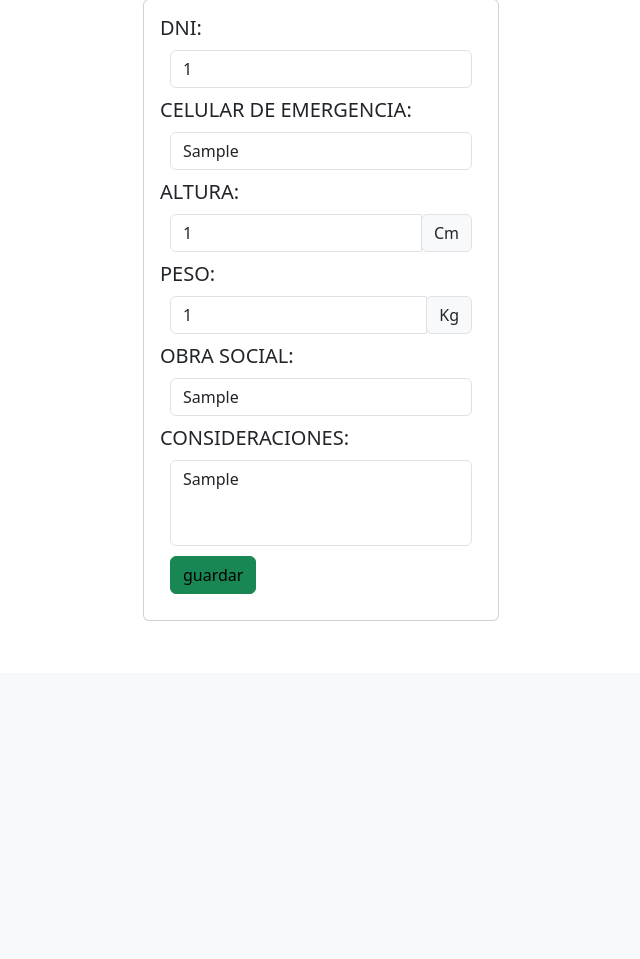
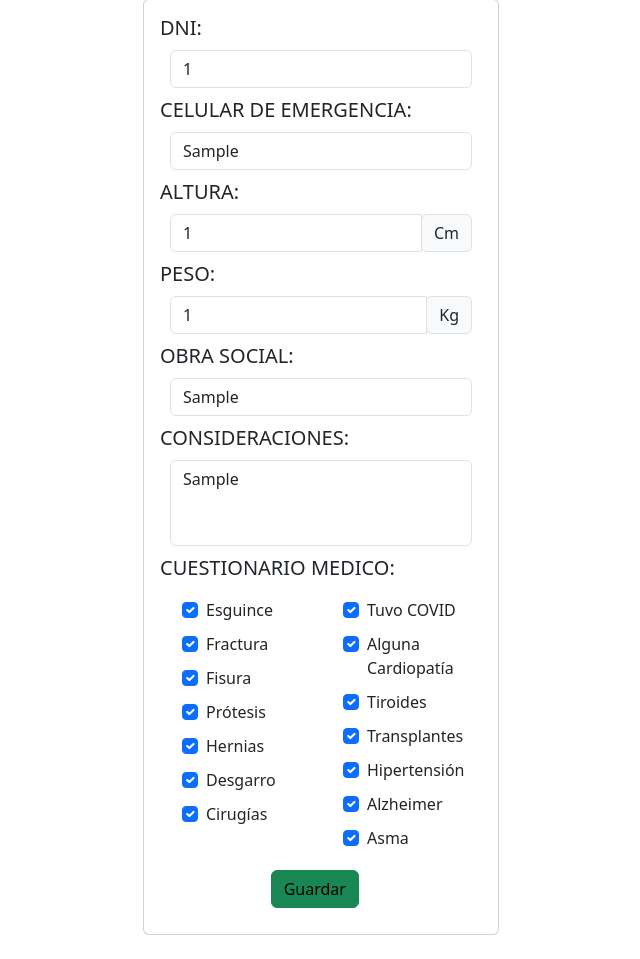
Before and after one commit to sarquis12/Aquapilates, a Django app: page /verFichaMedica/1 in a window 1280 px wide. Shown: the part 127-1086 px from the top of the page, without its empty margins (319-959 px from the left). Before the commit the page ends 748 px from the top, so only its background shows below. Run offline with Django 5.2, Linux system fonts and the light colour scheme; a user stored in the database is signed in; tables that the repository leaves empty hold one stand-in row (values such as "Sample post").

Commit message:
cuestionario medico
se añadió lo necesario para que funcione el cuestionario(campos en el modelo, cambios en html y funciones en la view)

```diff
--- a/Aplicaciones/clientes/templates/fichaMedica.html
+++ b/Aplicaciones/clientes/templates/fichaMedica.html
@@ -9,24 +9,17 @@
                 <form action="/editarFichaMedica/" method="POST"> {% csrf_token %}
                     <H5>DNI:</H5>
                     <div class="form-group">
-                        <input type="text" id="txtDNI" value="{{cliente.dni_id}}" name="txtDNI" class=" form-control " placeholder="dni"   readonly required>
+                        <input type="text" id="txtDNI" value="{{ cliente.dni_id }}" name="txtDNI" class="form-control" placeholder="dni" readonly required>
                     </div>
                     <H5>CELULAR DE EMERGENCIA:</H5>
-                    {% if cliente.celular_emergencia is None  %}
                     <div class="form-group">
-                        <input null=True type="text" id="txtCelular" name="txtCelular"  class=" form-control " placeholder="celular de emergencia"  maxlength="15" >
+                        <input type="text" id="txtCelular" name="txtCelular" value="{{ cliente.celular_emergencia }}" class="form-control" placeholder="celular de emergencia" maxlength="15">
                     </div>
-                    {% else  %}
-                    <div class="form-group">
-                        <input null=True type="text" id="txtCelular" name="txtCelular" value="{{ cliente.celular_emergencia }}"  class=" form-control " placeholder="celular de emergencia"  maxlength="15" >
-                    </div>
-                    {% endif %}
-
 
                     <H5>ALTURA:</H5>
                     <div class="form-group">
                         <div class="input-group">
-                            <input type="number" id="NumAltura" name="NumAltura" value="{{cliente.altura}}" class="form-control" placeholder="altura" step="1" min="0">
+                            <input type="number" id="NumAltura" name="NumAltura" value="{{ cliente.altura }}" class="form-control" placeholder="altura" step="1" min="0">
                             <div class="input-group-append">
                                 <span class="input-group-text">Cm</span>
                             </div>
@@ -35,44 +28,98 @@
                     <H5>PESO:</H5>
                     <div class="form-group">
                         <div class="input-group">
-                            <input type="number" id="NumPeso" name="NumPeso" value="{{cliente.peso}}" class="form-control" placeholder="peso" step="1" min="0">
+                            <input type="number" id="NumPeso" name="NumPeso" value="{{ cliente.peso }}" class="form-control" placeholder="peso" step="1" min="0">
                             <div class="input-group-append">
                                 <span class="input-group-text">Kg</span>
                             </div>
                         </div>
                     </div>
                     <H5>OBRA SOCIAL:</H5>
-                    {% if cliente.obra_social == "None" %}
                     <div class="form-group">
-                        <input type="text" id="txtObra" name="txtObra"  class=" form-control " placeholder="obra social"  maxlength="50" >
+                        <input type="text" id="txtObra" name="txtObra" value="{{ cliente.obra_social }}" class="form-control" placeholder="obra social" maxlength="50">
                     </div>
-                    {% else %}
-                    <div class="form-group">
-                        <input type="text" id="txtObra" name="txtObra" value="{{cliente.obra_social}}" class=" form-control " placeholder="obra social"  maxlength="50" >
-                    </div>
-                    {% endif %}
-
-
 
                     <H5>CONSIDERACIONES:</H5>
-                    {% if cliente.consideraciones == "None" %}
                     <div class="form-group">
-                            <textarea id="txtConsideraciones" name="txtConsideraciones" class="form-control" placeholder="consideraciones" rows="3" oninput="autoResize(this)"></textarea>
+                        <textarea id="txtConsideraciones" name="txtConsideraciones" class="form-control" placeholder="consideraciones" rows="3" oninput="autoResize(this)">{{ cliente.consideraciones }}</textarea>
                     </div>
-                    {% else %}
-                        <div class="form-group">
-                            <textarea id="txtConsideraciones" name="txtConsideraciones" class="form-control" placeholder="consideraciones" rows="3" oninput="autoResize(this)">{{cliente.consideraciones}}</textarea>
+
+                    <h5>CUESTIONARIO MEDICO:</h5>
+                    <div class="container">
+                        <div class="row">
+
+                            <div class="col-md-6" >
+                                <div class="form-group form-check">
+                                    <input type="checkbox" class="form-check-input" id="esguince" name="esguince" {% if cliente.esguince %}checked{% endif %}>
+                                    <label class="form-check-label" for="esguince">Esguince</label>
                                 </div>
-                    {% endif %}
+                                <div class="form-group form-check">
+                                    <input type="checkbox" class="form-check-input" id="fractura" name="fractura" {% if cliente.fractura %}checked{% endif %}>
+                                    <label class="form-check-label" for="fractura">Fractura</label>
+                                </div>
+                                <div class="form-group form-check">
+                                    <input type="checkbox" class="form-check-input" id="fisura" name="fisura" {% if cliente.fisura %}checked{% endif %}>
+                                    <label class="form-check-label" for="fisura">Fisura</label>
+                                </div>
+                                <div class="form-group form-check">
+                                    <input type="checkbox" class="form-check-input" id="protesis" name="protesis" {% if cliente.protesis %}checked{% endif %}>
+                                    <label class="form-check-label" for="protesis">Prótesis</label>
+                                </div>
+                                <div class="form-group form-check">
+                                    <input type="checkbox" class="form-check-input" id="hernias" name="hernias" {% if cliente.hernias %}checked{% endif %}>
+                                    <label class="form-check-label" for="hernias">Hernias</label>
+                                </div>
+                                <div class="form-group form-check">
+                                    <input type="checkbox" class="form-check-input" id="desgarro" name="desgarro" {% if cliente.desgarro %}checked{% endif %}>
+                                    <label class="form-check-label" for="desgarro">Desgarro</label>
+                                </div>
+                                <div class="form-group form-check">
+                                    <input type="checkbox" class="form-check-input" id="cirugias" name="cirugias" {% if cliente.cirugias %}checked{% endif %}>
+                                    <label class="form-check-label" for="cirugias">Cirugías</label>
+                                </div>
 
+                            </div>
+                            <div class="col-md-6">
 
-                    <div class="form-group">
-                        <button type="submit" class="btn btn-block btn-success text-black">guardar</button>
+                                <div class="form-group form-check">
+                                    <input type="checkbox" class="form-check-input" id="tuvo_covid" name="tuvo_covid" {% if cliente.tuvo_covid %}checked{% endif %}>
+                                    <label class="form-check-label" for="tuvo_covid">Tuvo COVID</label>
+                                </div>
+                                <div class="form-group form-check">
+                                    <input type="checkbox" class="form-check-input" id="alguna_cardiopatia" name="alguna_cardiopatia" {% if cliente.alguna_cardiopatia %}checked{% endif %}>
+                                    <label class="form-check-label" for="alguna_cardiopatia">Alguna Cardiopatía</label>
+                                </div>
+                                <div class="form-group form-check">
+                                    <input type="checkbox" class="form-check-input" id="tiroides" name="tiroides" {% if cliente.tiroides %}checked{% endif %}>
+                                    <label class="form-check-label" for="tiroides">Tiroides</label>
+                                </div>
+                                <div class="form-group form-check">
+                                    <input type="checkbox" class="form-check-input" id="transplantes" name="transplantes" {% if cliente.transplantes %}checked{% endif %}>
+                                    <label class="form-check-label" for="transplantes">Transplantes</label>
+                                </div>
+                                <div class="form-group form-check">
+                                    <input type="checkbox" class="form-check-input" id="hipertension" name="hipertension" {% if cliente.hipertension %}checked{% endif %}>
+                                    <label class="form-check-label" for="hipertension">Hipertensión</label>
+                                </div>
+                                <div class="form-group form-check">
+                                    <input type="checkbox" class="form-check-input" id="alzheimer" name="alzheimer" {% if cliente.alzheimer %}checked{% endif %}>
+                                    <label class="form-check-label" for="alzheimer">Alzheimer</label>
+                                </div>
+                                <div class="form-group form-check">
+                                    <input type="checkbox" class="form-check-input" id="asma" name="asma" {% if cliente.asma %}checked{% endif %}>
+                                    <label class="form-check-label" for="asma">Asma</label>
+                                </div>
+                            </div>
+
+                        </div>
+                    </div>
+
+                    <div class="form-group " >
+                        <button type="submit" class="btn btn-block btn-success text-black offset-md-4">Guardar</button>
                     </div>
                 </form>
             </div>
         </div>
-
     </div>
 </div>
 <style>
--- a/Aplicaciones/clientes/views.py
+++ b/Aplicaciones/clientes/views.py
@@ -1,4 +1,4 @@
-from django.shortcuts import render, redirect
+from django.shortcuts import render, redirect,get_object_or_404
 from django.contrib.auth.decorators import login_required
 from .models import Cliente, FichaMedica
 from django.utils import timezone
@@ -103,25 +103,68 @@ def verFichaMedica(request, dni):
     return render(request,"fichaMedica.html",{'cliente':cliente})
 @login_required
 def editarFichaMedica(request):
-    dni=request.POST['txtDNI']
-    celular_emergencia=request.POST['txtCelular']
-    altura=request.POST['NumAltura']
-    if altura == "" :
-        altura=None
+    dni = request.POST['txtDNI']
+    celular_emergencia = request.POST['txtCelular']
+    altura = request.POST['NumAltura']
+    if altura == "":
+        altura = None
     else:
-        altura=float(altura)
+        altura = float(altura)
 
-    peso=request.POST['NumPeso']
-    if peso == "" :
-        peso=None
+    peso = request.POST['NumPeso']
+    if peso == "":
+        peso = None
     else:
-        peso=int(peso)
-    obra_social=request.POST['txtObra']
-    consideraciones=request.POST['txtConsideraciones']
-    fichamedica=FichaMedica.objects.get(dni_id=dni)
-    fichamedica.delete()
-    fichamedica=FichaMedica.objects.create(dni_id=dni,celular_emergencia=celular_emergencia,altura=altura,
-                                           peso=peso,obra_social=obra_social,consideraciones=consideraciones)
+        peso = int(peso)
+
+    obra_social = request.POST['txtObra']
+    consideraciones = request.POST['txtConsideraciones']
+
+    # Captura los valores de los checkboxes
+    esguince = 'esguince' in request.POST
+    fractura = 'fractura' in request.POST
+    fisura = 'fisura' in request.POST
+    protesis = 'protesis' in request.POST
+    hernias = 'hernias' in request.POST
+    desgarro = 'desgarro' in request.POST
+    cirugias = 'cirugias' in request.POST
+    tuvo_covid = 'tuvo_covid' in request.POST
+    alguna_cardiopatia = 'alguna_cardiopatia' in request.POST
+    tiroides = 'tiroides' in request.POST
+    transplantes = 'transplantes' in request.POST
+    hipertension = 'hipertension' in request.POST
+    alzheimer = 'alzheimer' in request.POST
+    asma = 'asma' in request.POST
+
+    # Busca la instancia existente de FichaMedica
+    fichamedica = get_object_or_404(FichaMedica, dni_id=dni)
+
+    # Actualiza los campos de la instancia
+    fichamedica.celular_emergencia = celular_emergencia
+    fichamedica.altura = altura
+    fichamedica.peso = peso
+    fichamedica.obra_social = obra_social
+    fichamedica.consideraciones = consideraciones
+
+    # Actualiza los campos del cuestionario médico
+    fichamedica.esguince = esguince
+    fichamedica.fractura = fractura
+    fichamedica.fisura = fisura
+    fichamedica.protesis = protesis
+    fichamedica.hernias = hernias
+    fichamedica.desgarro = desgarro
+    fichamedica.cirugias = cirugias
+    fichamedica.tuvo_covid = tuvo_covid
+    fichamedica.alguna_cardiopatia = alguna_cardiopatia
+    fichamedica.tiroides = tiroides
+    fichamedica.transplantes = transplantes
+    fichamedica.hipertension = hipertension
+    fichamedica.alzheimer = alzheimer
+    fichamedica.asma = asma
+
+    # Guarda la instancia actualizada
+    fichamedica.save()
+
     return redirect('/')
 
 
```
Also changed, not shown: Aplicaciones/clientes/models.py (+16 -1 lines). Lines whose indentation alone changed are shown as unchanged.
